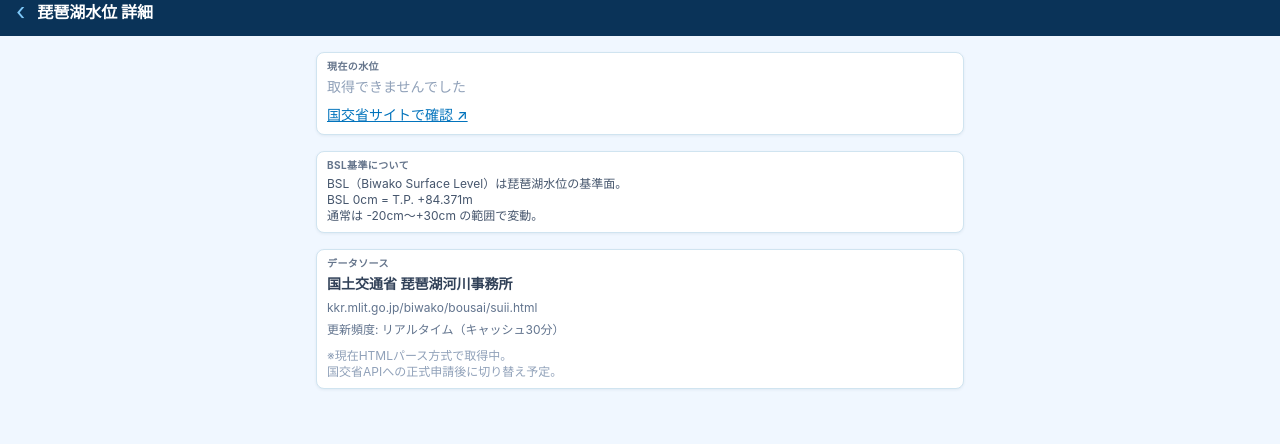
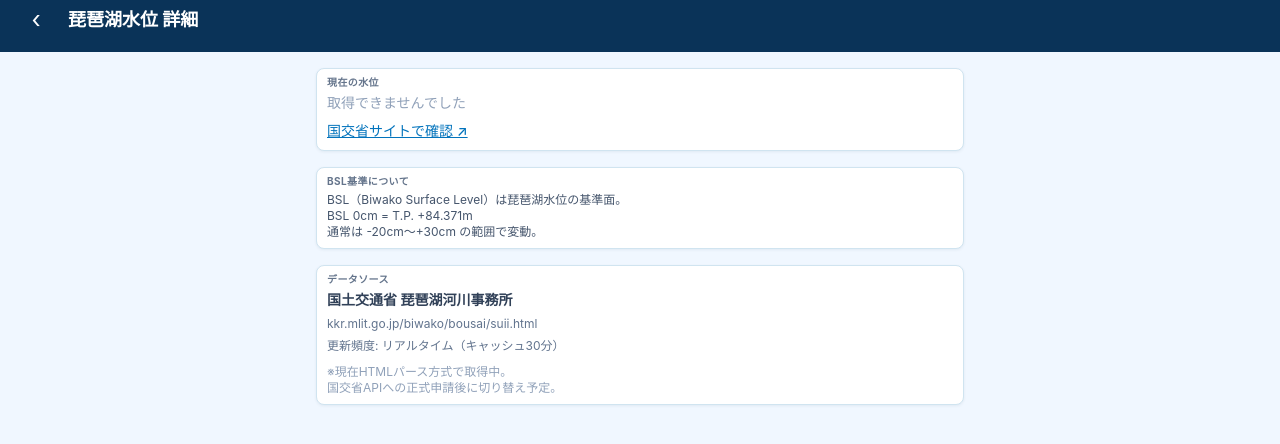
Before and after one commit to Anne-yumyum/biwa-dashboard, a Next.js app: page /detail/lake-level in a window 1280 px wide. Shown: the top 444 px of the page. Built offline with nearby package versions, Linux system fonts and the light colour scheme; no server answers.

Commit message:
feat: 詳細ページに改善版戻るボタンを追加

```diff
--- a/app/detail/discharge/page.tsx
+++ b/app/detail/discharge/page.tsx
@@ -1,5 +1,5 @@
-import Link from 'next/link'
 import { fetchDischarge } from '@/lib/discharge'
+import { DetailHeader } from '@/components/layout/DetailHeader'
 
 export default async function DischargeDetailPage() {
   const result = await fetchDischarge()
@@ -7,10 +7,7 @@ export default async function DischargeDetailPage() {
 
   return (
     <div className="flex flex-col min-h-dvh bg-lake-50">
-      <header className="bg-lake-900 text-white px-4 pt-safe-top pb-3 flex items-center gap-3">
-        <Link href="/" className="text-lake-300 text-2xl leading-none">‹</Link>
-        <h1 className="text-base font-bold">瀬田川洗堰 放流量 詳細</h1>
-      </header>
+      <DetailHeader title="瀬田川洗堰 放流量 詳細" />
 
       <main className="flex-1 px-3 py-4 space-y-4 max-w-2xl mx-auto w-full">
         <div className="card">
--- a/app/detail/lake-level/page.tsx
+++ b/app/detail/lake-level/page.tsx
@@ -1,5 +1,5 @@
-import Link from 'next/link'
 import { fetchLakeLevel } from '@/lib/lakeLevel'
+import { DetailHeader } from '@/components/layout/DetailHeader'
 
 export default async function LakeLevelDetailPage() {
   const result = await fetchLakeLevel()
@@ -7,10 +7,7 @@ export default async function LakeLevelDetailPage() {
 
   return (
     <div className="flex flex-col min-h-dvh bg-lake-50">
-      <header className="bg-lake-900 text-white px-4 pt-safe-top pb-3 flex items-center gap-3">
-        <Link href="/" className="text-lake-300 text-2xl leading-none">‹</Link>
-        <h1 className="text-base font-bold">琵琶湖水位 詳細</h1>
-      </header>
+      <DetailHeader title="琵琶湖水位 詳細" />
 
       <main className="flex-1 px-3 py-4 space-y-4 max-w-2xl mx-auto w-full">
         <div className="card">
--- a/app/detail/sun/page.tsx
+++ b/app/detail/sun/page.tsx
@@ -1,6 +1,6 @@
-import Link from 'next/link'
 import { fetchSun } from '@/lib/sun'
 import { fetchWeeklyForecast } from '@/lib/forecast'
+import { DetailHeader } from '@/components/layout/DetailHeader'
 
 export default async function SunDetailPage() {
   const [sunResult, forecast] = await Promise.allSettled([
@@ -14,10 +14,7 @@ export default async function SunDetailPage() {
 
   return (
     <div className="flex flex-col min-h-dvh bg-lake-50">
-      <header className="bg-lake-900 text-white px-4 pt-safe-top pb-3 flex items-center gap-3">
-        <Link href="/" className="text-lake-300 text-2xl leading-none">‹</Link>
-        <h1 className="text-base font-bold">日の出・日の入り 詳細</h1>
-      </header>
+      <DetailHeader title="日の出・日の入り 詳細" />
 
       <main className="flex-1 px-3 py-4 space-y-4 max-w-2xl mx-auto w-full">
         {/* 今日 */}
--- a/app/detail/tide/page.tsx
+++ b/app/detail/tide/page.tsx
@@ -1,5 +1,5 @@
-import Link from 'next/link'
 import { calculateTides } from '@/lib/tide'
+import { DetailHeader } from '@/components/layout/DetailHeader'
 
 export default function TideDetailPage() {
   const result = calculateTides(new Date())
@@ -9,10 +9,7 @@ export default function TideDetailPage() {
 
   return (
     <div className="flex flex-col min-h-dvh bg-lake-50">
-      <header className="bg-lake-900 text-white px-4 pt-safe-top pb-3 flex items-center gap-3">
-        <Link href="/" className="text-lake-300 text-2xl leading-none">‹</Link>
-        <h1 className="text-base font-bold">潮汐 詳細</h1>
-      </header>
+      <DetailHeader title="潮汐 詳細" />
 
       <main className="flex-1 px-3 py-4 space-y-4 max-w-2xl mx-auto w-full">
         <div className="card">
--- a/app/detail/weather/page.tsx
+++ b/app/detail/weather/page.tsx
@@ -1,6 +1,6 @@
-import Link from 'next/link'
 import { fetchWeather, decodeWeatherCode } from '@/lib/weather'
 import { fetchWeeklyForecast } from '@/lib/forecast'
+import { DetailHeader } from '@/components/layout/DetailHeader'
 
 export default async function WeatherDetailPage() {
   const [weatherResult, forecast] = await Promise.allSettled([
@@ -15,10 +15,7 @@ export default async function WeatherDetailPage() {
 
   return (
     <div className="flex flex-col min-h-dvh bg-lake-50">
-      <header className="bg-lake-900 text-white px-4 pt-safe-top pb-3 flex items-center gap-3">
-        <Link href="/" className="text-lake-300 text-2xl leading-none">‹</Link>
-        <h1 className="text-base font-bold">天気 詳細</h1>
-      </header>
+      <DetailHeader title="天気 詳細" />
 
       <main className="flex-1 px-3 py-4 space-y-4 max-w-2xl mx-auto w-full">
         {weather ? (
--- a/app/detail/wind/page.tsx
+++ b/app/detail/wind/page.tsx
@@ -1,6 +1,6 @@
-import Link from 'next/link'
 import { fetchWeather, decodeWindDirection, windArrowRotation } from '@/lib/weather'
 import { fetchWeeklyForecast } from '@/lib/forecast'
+import { DetailHeader } from '@/components/layout/DetailHeader'
 
 function WindArrow({ deg, size = 28 }: { deg: number; size?: number }) {
   const rotation = windArrowRotation(deg)
@@ -31,11 +31,7 @@ export default async function WindDetailPage() {
 
   return (
     <div className="flex flex-col min-h-dvh bg-lake-50">
-      {/* ヘッダー */}
-      <header className="bg-lake-900 text-white px-4 pt-safe-top pb-3 flex items-center gap-3">
-        <Link href="/" className="text-lake-300 text-2xl leading-none">‹</Link>
-        <h1 className="text-base font-bold">風 詳細</h1>
-      </header>
+      <DetailHeader title="風 詳細" />
 
       <main className="flex-1 px-3 py-4 space-y-4 max-w-2xl mx-auto w-full">
         {/* 現在値 */}
--- /dev/null
+++ b/components/layout/DetailHeader.tsx
@@ -0,0 +1,16 @@
+import Link from 'next/link'
+
+interface DetailHeaderProps {
+  title: string
+}
+
+export function DetailHeader({ title }: DetailHeaderProps) {
+  return (
+    <header className="bg-lake-900 text-white px-4 pt-safe-top pb-3 flex items-center gap-3">
+      <Link href="/" className="flex items-center justify-center w-10 h-10 rounded hover:bg-lake-800 transition-colors">
+        <span className="text-2xl leading-none">‹</span>
+      </Link>
+      <h1 className="text-lg font-bold">{title}</h1>
+    </header>
+  )
+}
```
